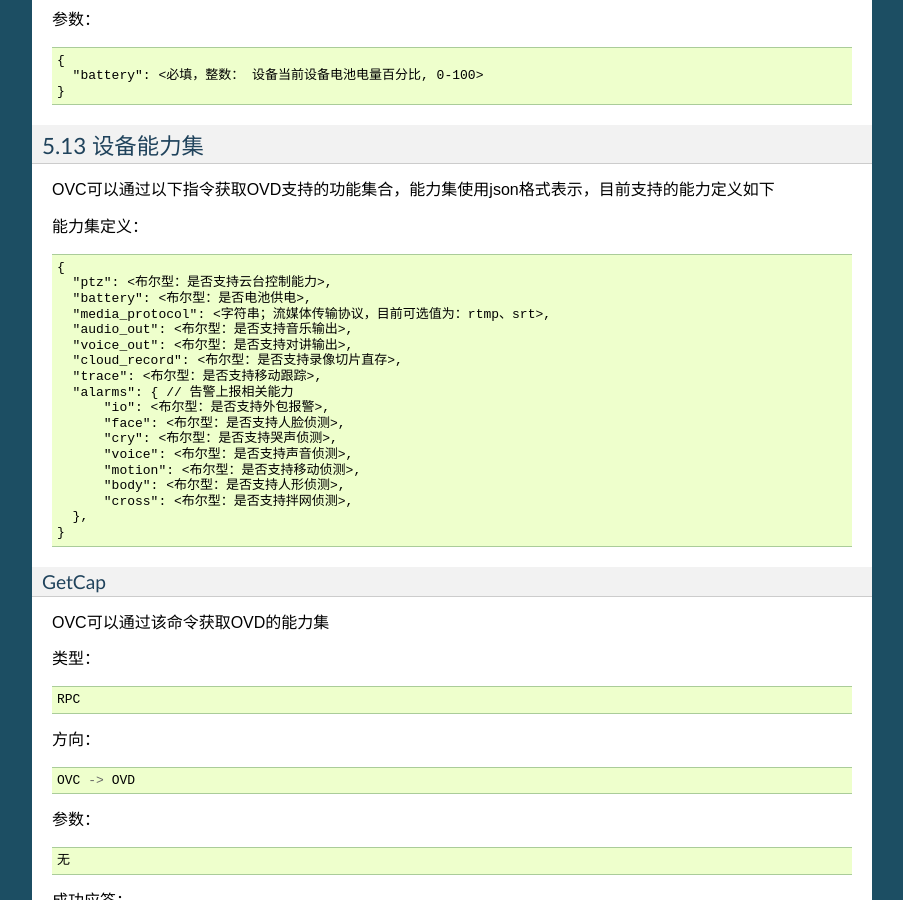
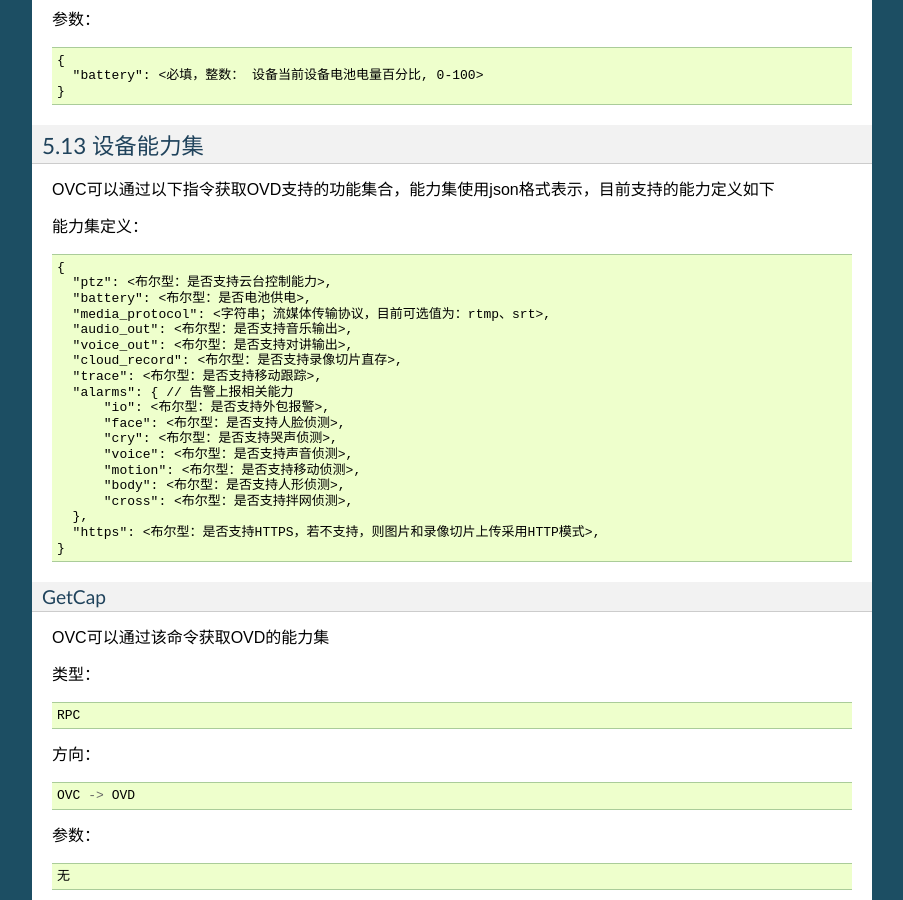
Before and after one commit to jamken/open_dev_sdk, a Sphinx documentation site: the page built from docs/dap.rst, in a window 1280 px wide and 900 px high, scrolled down 19934 px. Shown: the whole window, without its empty margins (198-1101 px from the left). Built offline with Sphinx 7.4.7, drawn with Linux system fonts in a browser that asks for light colours.

Commit message:
能力集加入https支持

```diff
--- a/docs/dap.rst
+++ b/docs/dap.rst
@@ -1147,6 +1147,7 @@ OVC可以通过以下指令获取OVD支持的功能集合，能力集使用json
         "body": <布尔型：是否支持人形侦测>,
         "cross": <布尔型：是否支持拌网侦测>,
     },
+    "https": <布尔型：是否支持HTTPS，若不支持，则图片和录像切片上传采用HTTP模式>,
   }
 
 GetCap
```
